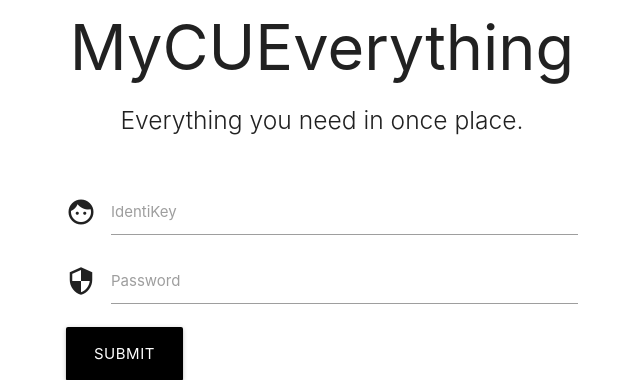
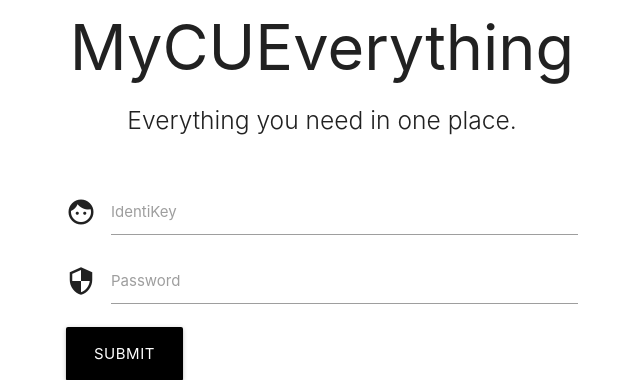
Before and after one commit to TiffanyVPhan/MyCUEverything, a Flask app: page / in a window 1280 px wide. Shown: the part 153-533 px from the top of the page, without its empty margins (318-958 px from the left). Run offline with Flask 2, Linux system fonts and the light colour scheme.

Commit message:
Improved t9hackify and fixed typo.

```diff
--- a/front-end/static/css/global.css
+++ b/front-end/static/css/global.css
@@ -87,6 +87,7 @@
     background-color: #b299e6 !important;
     color: white !important;
     box-shadow: none !important;
+    border-color: white !important;
 }
 
 #alert {
--- a/front-end/templates/index.html
+++ b/front-end/templates/index.html
@@ -11,7 +11,7 @@
             <br><br>
             <h1 class="center">MyCU<wbr>Everything
             </h1>
-            <h5 class="light">Everything you need in once place.</h5>
+            <h5 class="light">Everything you need in one place.</h5>
         </div>
     </div>
 
```
